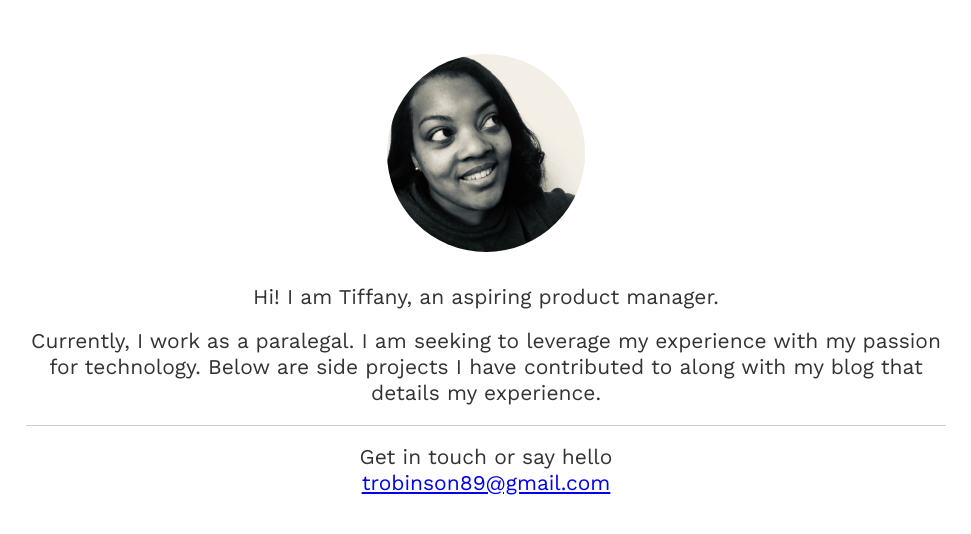
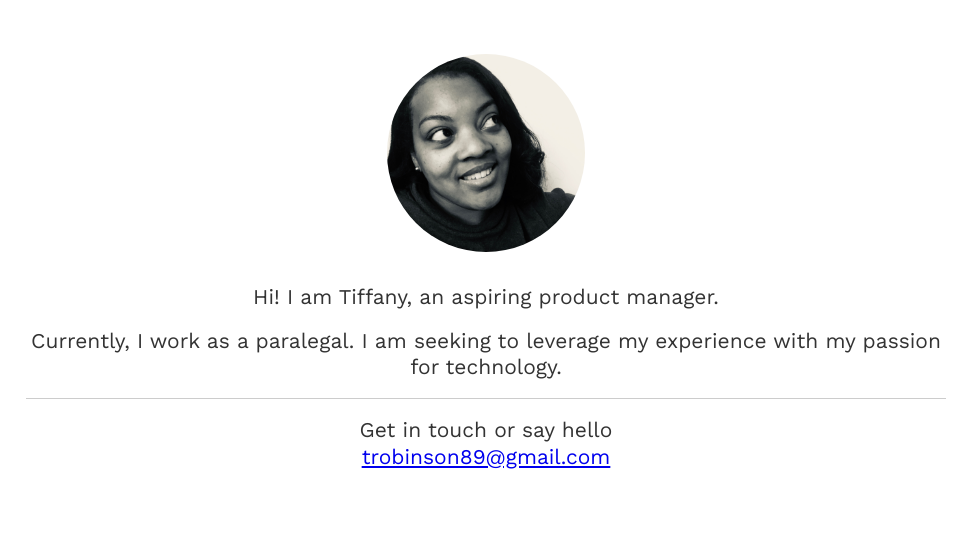
Before and after one commit to javonharper/tiffanyrobinson.co, a Gatsby site: page / in a window 1280 px wide. Shown: the whole page, without its empty margins (154-1125 px from the left). Built offline with nearby package versions, Linux system fonts and the light colour scheme; Gatsby itself is replaced by a stand-in of ours.

Commit message:
Fix unneeded text

```diff
--- a/src/pages/index.js
+++ b/src/pages/index.js
@@ -19,8 +19,8 @@ const IndexPage = () => (
         </div>
         <div className="hero-subheading">
           Currently, I work as a paralegal. I am seeking to leverage my
-          experience with my passion for technology. Below are side projects I
-          have contributed to along with my blog that details my experience.
+          experience with my passion for technology.
+          {/* Below are side projects I have contributed to along with my blog that details my experience. */}
         </div>
       </div>
     </div>
```
